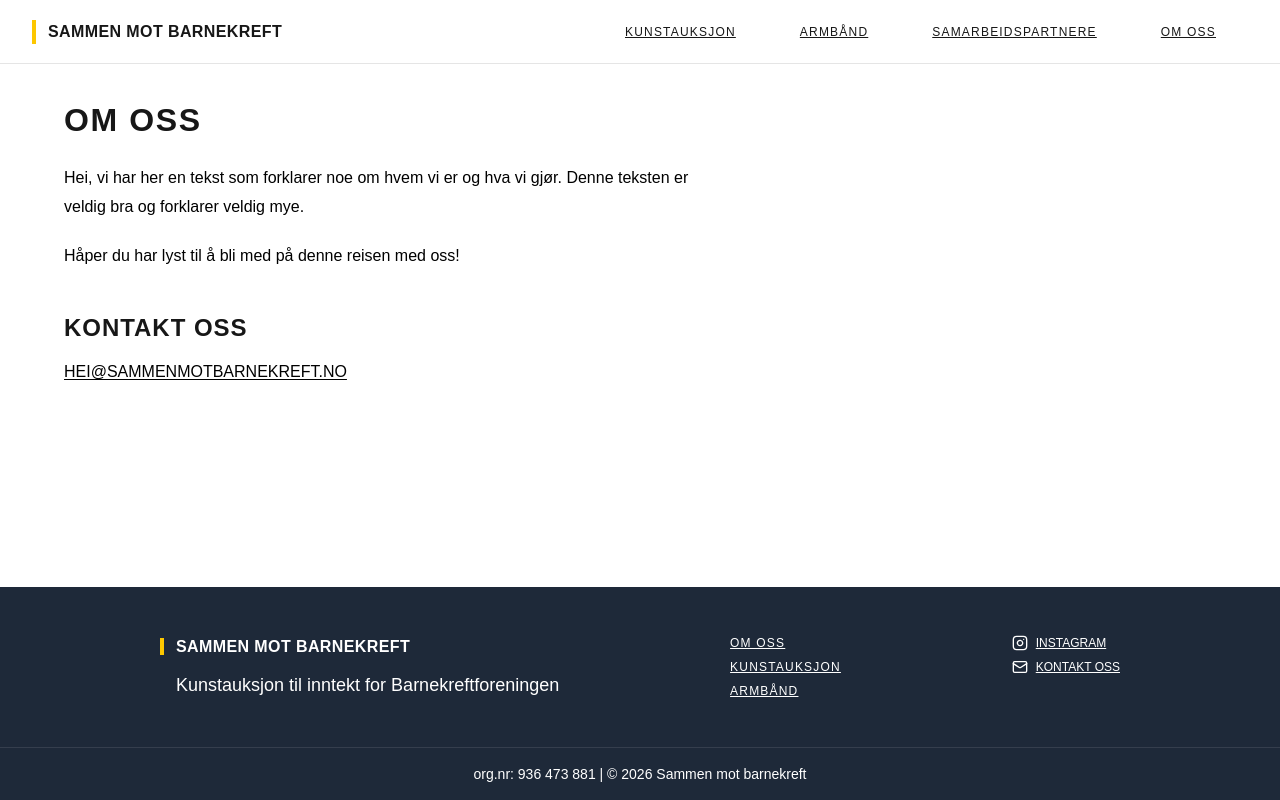
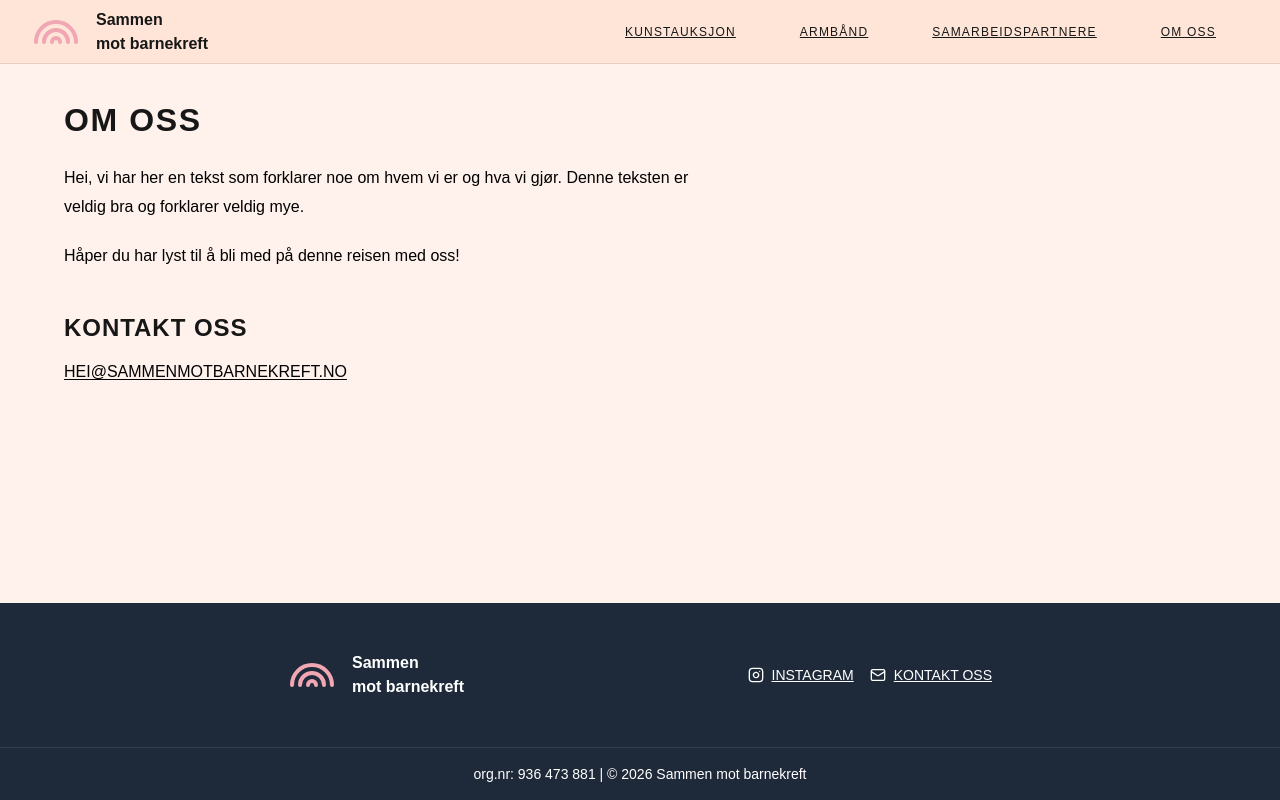
Before and after one commit to elenaand/sammen-mot-barnekreft, a Next.js app: page / in a window 1280 px wide. Built offline with nearby package versions, Linux system fonts and the light colour scheme.

Commit message:
feat: update colors and styling based on feedback

```diff
--- a/src/app/globals.css
+++ b/src/app/globals.css
@@ -3,6 +3,13 @@
 :root {
   --background: #ffffff;
   --foreground: #171717;
+
+  --powder-petal: #FFE5D8;
+  --powder-petal-500: #ffe5d880;
+  --cherry-blossom: #F0A6B3;
+  --old-gold: #C7B65E;
+  --slate-green: #334E4B;
+  --bronze: #BC863E;
 }
 
 @theme inline {
@@ -10,11 +17,17 @@
   --color-foreground: var(--foreground);
   --font-sans: var(--font-geist-sans);
   --font-mono: var(--font-geist-mono);
+
+  --color-pink-light: var(--powder-petal);
+  --color-pink-dark: var(--cherry-blossom);
+  --color-green-yellow: var(--old-gold);
+  --color-green-dark: var(--slate-green);
+  --color-bronze: var(--bronze);
 }
 
 
 body {
-  background: var(--background);
+  background: var(--powder-petal-500);
   color: var(--foreground);
   font-family: Arial, Helvetica, sans-serif;
 }
@@ -87,12 +100,12 @@
 }
 
 .prose a:hover {
-  color: #fdc700;
+  color: var(--slate-green);
   text-underline-offset: 4px;
 }
 
 .prose blockquote {
-  border-left: 4px solid #fdc700;
+  border-left: 4px solid var(--old-gold);
   padding-left: 1rem;
   color: black;
   margin: 1.5rem 0;
--- a/src/app/layout.tsx
+++ b/src/app/layout.tsx
@@ -28,10 +28,10 @@
   return (
     <html lang="no">
       <body
-        className={`${geistSans.variable} ${geistMono.variable} antialiased flex flex-col min-h-screen`}
+        className={`${geistSans.variable} ${geistMono.variable} antialiased flex flex-col min-h-screen `}
       >
         <Header />
-        <main className="grow p-8 md:px-16 md:py-8 max-w-3xl prose">
+        <main className="grow p-8 md:px-16 md:py-8 max-w-3xl prose ">
           {children}
         </main>
         <Footer />
--- a/src/components/Footer.tsx
+++ b/src/components/Footer.tsx
@@ -1,29 +1,21 @@
 "use client";
 
-import Link from "next/link";
-import { Instagram, Mail } from "lucide-react";
-
-const navLinks = [
-  { href: "/", label: "Om oss" },
-  { href: "/kunstauksjon", label: "Kunstauksjon" },
-  { href: "/armbaand", label: "Armbånd" },
-];
+import { Instagram, Mail, Rainbow } from "lucide-react";
 
 export default function Header() {
   return (
     <footer className="bg-gray-800 text-white">
-      <div className="max-w-5xl mx-auto px-8 py-12 flex flex-col md:flex-row md:justify-between gap-10">
+      <div className="max-w-3xl mx-auto px-8 py-12 flex flex-col md:flex-row md:justify-between gap-10 items-center">
         {/* Brand */}
-        <div>
-          <span className="border-l-4 border-yellow-400 pl-3 font-bold uppercase tracking-wide text-md">
-            Sammen mot barnekreft
-          </span>
-          <p className="mt-3 text-sm md:text-lg text-white pl-4">
-            Kunstauksjon til inntekt for Barnekreftforeningen
-          </p>
+        <div className="font-semibold text-md flex items-center gap-4">
+          <Rainbow size={48} className="text-pink-dark" />
+          <div className="flex flex-col">
+            <span>Sammen</span>
+            <span>mot barnekreft</span>
+          </div>
         </div>
 
-        {/* Nav */}
+        {/* Nav
         <ul
           className="flex flex-col gap-2 pl-4 md:pl-0 text-xs"
           aria-label="Sidemeny"
@@ -38,18 +30,18 @@
               </Link>
             </li>
           ))}
-        </ul>
+        </ul> */}
 
         {/* Social */}
         <ul
-          className="flex flex-col gap-2 pl-4 md:pl-0 text-xs"
+          className="flex flex-col md:flex-row pl-4 md:pl-0 text-sm gap-4"
           aria-label="Sidemeny"
         >
           <li>
             <a
               href="https://www.instagram.com/sammenmotbarnekreft"
               target="_blank"
-              className="flex gap-2 underline items-center uppercase hover:underline-offset-2 transition-colors hover:text-yellow-400"
+              className="flex gap-2 underline items-center uppercase hover:underline-offset-2 transition-colors hover:text-pink-dark"
             >
               <Instagram size={16} />
               Instagram
@@ -59,7 +51,7 @@
             <a
               href="mailto:hei@sammenmotbarnekreft.no"
               target="_blank"
-              className="flex gap-2 underline items-center uppercase hover:underline-offset-2 transition-colors hover:text-yellow-400"
+              className="flex gap-2 underline items-center uppercase hover:underline-offset-2 transition-colors hover:text-pink-dark"
             >
               <Mail size={16} />
               Kontakt oss
--- a/src/components/Header.tsx
+++ b/src/components/Header.tsx
@@ -1,9 +1,8 @@
 "use client";
 
 import Link from "next/link";
-import { Menu, X } from "lucide-react";
-import { useState, useEffect } from "react";
-import { usePathname } from "next/navigation";
+import { Menu, Rainbow, X } from "lucide-react";
+import { useState } from "react";
 
 const navLinks = [
   { href: "/kunstauksjon", label: "Kunstauksjon" },
@@ -14,25 +13,23 @@
 
 export default function Header() {
   const [isOpen, setIsOpen] = useState(false);
-  const pathname = usePathname();
-
-  // Close menu on route change
-  useEffect(() => {
-    setIsOpen(false);
-  }, [pathname]);
 
   return (
-    <header className="h-16 px-8 bg-white border-b border-black/10 flex items-center justify-between sticky top-0 z-50 w-full">
+    <header className="h-16 px-8 bg-pink-light border-b border-black/10 flex items-center justify-between sticky top-0 z-50 w-full">
       <Link
         href="/"
-        className="border-l-4 border-yellow-400 pl-3 font-bold uppercase tracking-wide text-md"
+        className="font-semibold text-md flex items-center gap-4 "
         onClick={() => setIsOpen(false)}
       >
-        Sammen mot barnekreft
+        <Rainbow size={48} className="text-pink-dark" />
+        <div className="flex flex-col">
+          <span>Sammen</span>
+          <span>mot barnekreft</span>
+        </div>
       </Link>
 
       {/* Desktop nav */}
-      <nav className="hidden md:flex ">
+      <nav className="hidden sm:flex ">
         {navLinks.map((link) => (
           <Link
             key={link.href}
@@ -46,7 +43,7 @@
 
       {/* Mobile hamburger */}
       <button
-        className="md:hidden p-2"
+        className="sm:hidden p-2"
         onClick={() => setIsOpen((prev) => !prev)}
         aria-label={isOpen ? "Lukk meny" : "Åpne meny"}
       >
@@ -55,13 +52,13 @@
 
       {/* Mobile dropdown */}
       {isOpen && (
-        <div className="md:hidden absolute top-16 left-0 w-full bg-white border-b border-black/10 z-40">
+        <div className="sm:hidden absolute top-16 left-0 w-full bg-pink-light border-b border-black/10 z-40">
           <nav className="flex flex-col">
             {navLinks.map((link) => (
               <Link
                 key={link.href}
                 href={link.href}
-                className="px-8 py-4  uppercase text-xs tracking-widest hover:bg-yellow-100 hover:underline-offset-2 transition-colors"
+                className="px-8 py-4  uppercase text-xs tracking-widest hover:bg-white/50 hover:font-semibold hover:underline-offset-2 transition-colors"
                 onClick={() => setIsOpen(false)}
               >
                 {link.label}
```
